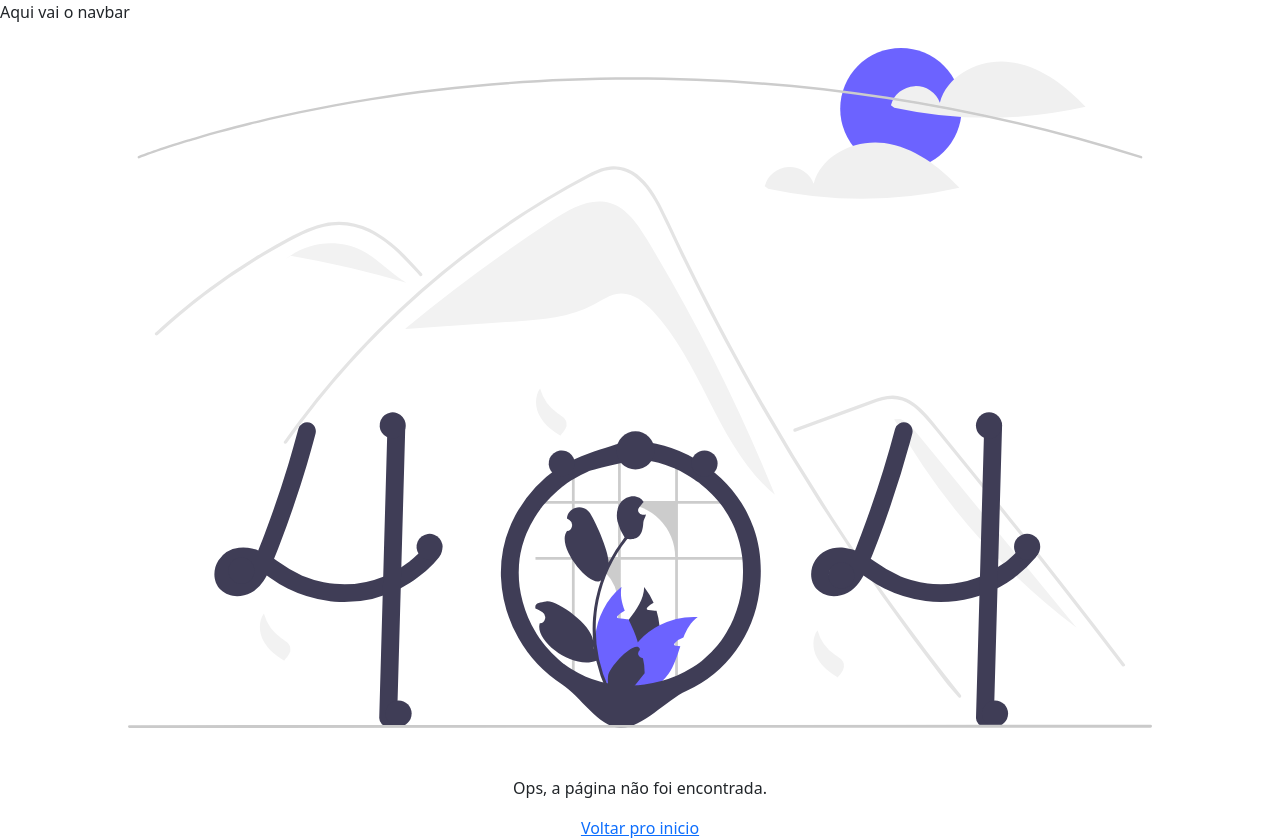
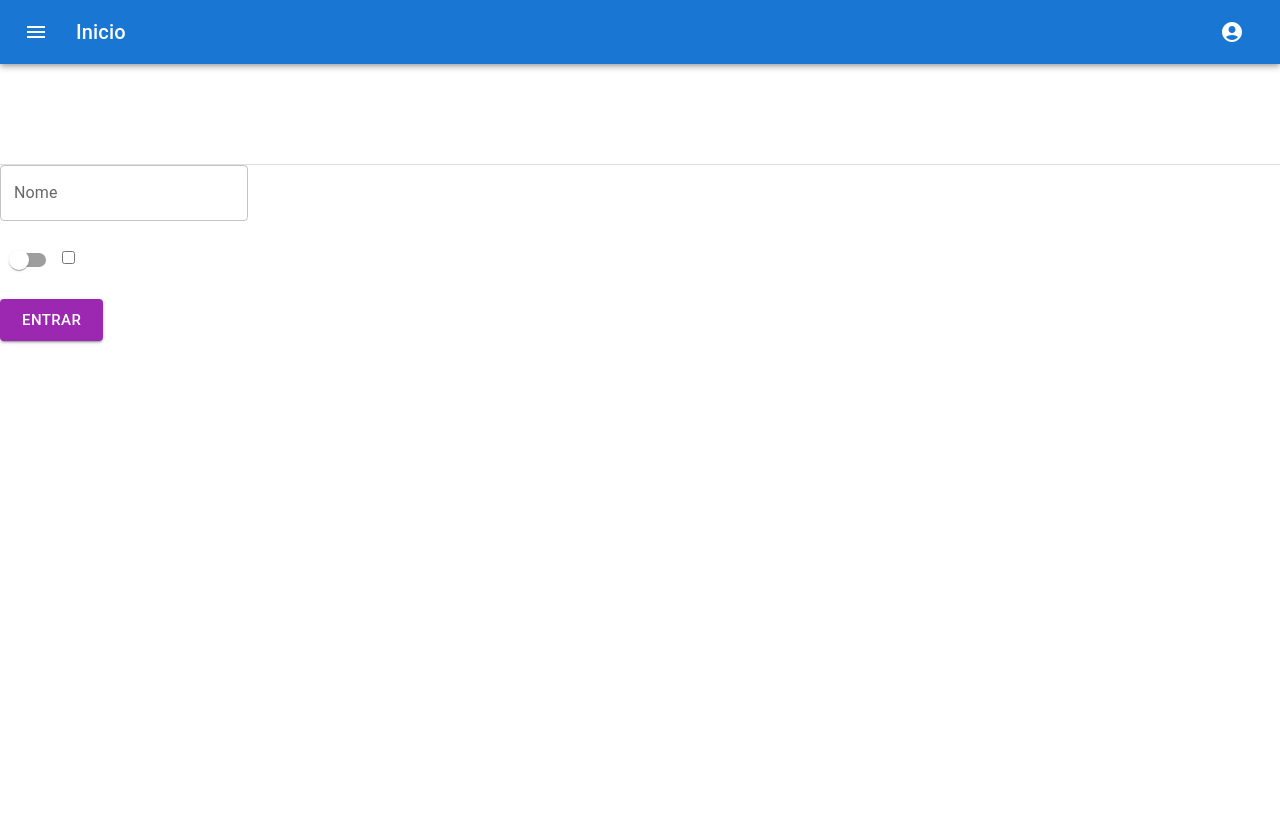
Before and after one commit to iwtrainingbr/app-front-10, a React (Create React App) app: page /teste in a window 1280 px wide. After the commit the page ends 800 px from the top, so only its background shows below. Built offline with nearby package versions, Linux system fonts and the light colour scheme.

Commit message:
instalando material ui

```diff
--- a/src/App.js
+++ b/src/App.js
@@ -1,5 +1,6 @@
 import {BrowserRouter, Routes, Route} from "react-router-dom";
 
+import Navbar from "./components/Navbar";
 import Home from "./pages/Home";
 import Config from "./pages/Config";
 import NotFound from "./pages/NotFound";
@@ -8,14 +9,15 @@ import Login from "./pages/Login";
 import Report from "./pages/Report";
 import Register from "./pages/Register";
 import Help from "./pages/Help";
+import Test from "./pages/Test";
 
 import "bootstrap";
-import "bootstrap/dist/css/bootstrap.min.css";
+// import "bootstrap/dist/css/bootstrap.min.css";
 
 export default function App() {
   return (
     <BrowserRouter>
-      Aqui vai o navbar
+      <Navbar/>
 
       <Routes>
         <Route path="/config" element={<Config/>}/>
@@ -24,6 +26,7 @@ export default function App() {
         <Route path="/relatorio" element={<Report/>}/>
         <Route path="/cadastro" element={<Register/>}/>
         <Route path="/ajuda" element={<Help/>}/>
+        <Route path="/teste" element={<Test/>}/>
         <Route path="/" element={<Home/>}/>
         <Route path="/*" element={<NotFound/>}/>
       </Routes>
--- /dev/null
+++ b/src/components/Navbar/index.js
@@ -0,0 +1,88 @@
+import * as React from 'react';
+import {Link} from "react-router-dom";
+import AppBar from '@mui/material/AppBar';
+import Box from '@mui/material/Box';
+import Toolbar from '@mui/material/Toolbar';
+import Typography from '@mui/material/Typography';
+import IconButton from '@mui/material/IconButton';
+import MenuIcon from '@mui/icons-material/Menu';
+import AccountCircle from '@mui/icons-material/AccountCircle';
+import Switch from '@mui/material/Switch';
+import FormControlLabel from '@mui/material/FormControlLabel';
+import FormGroup from '@mui/material/FormGroup';
+import MenuItem from '@mui/material/MenuItem';
+import Menu from '@mui/material/Menu';
+
+export default function Navbar() {
+  const [auth, setAuth] = React.useState(true);
+  const [anchorEl, setAnchorEl] = React.useState(null);
+
+  const handleChange = (event) => {
+    setAuth(event.target.checked);
+  };
+
+  const handleMenu = (event) => {
+    setAnchorEl(event.currentTarget);
+  };
+
+  const handleClose = () => {
+    setAnchorEl(null);
+  };
+
+  return (
+    <Box sx={{ flexGrow: 1 }}>
+      <AppBar position="static">
+        <Toolbar>
+          <IconButton
+            size="large"
+            edge="start"
+            color="inherit"
+            aria-label="menu"
+            sx={{ mr: 2 }}
+          >
+            <MenuIcon />
+          </IconButton>
+          <Typography variant="h6" component="div" sx={{ flexGrow: 1 }}>
+            Inicio
+          </Typography>
+            <div>
+              <IconButton
+                size="large"
+                aria-label="account of current user"
+                aria-controls="menu-appbar"
+                aria-haspopup="true"
+                onClick={handleMenu}
+                color="inherit"
+              >
+                <AccountCircle />
+              </IconButton>
+              <Menu
+                id="menu-appbar"
+                anchorEl={anchorEl}
+                anchorOrigin={{
+                  vertical: 'top',
+                  horizontal: 'right',
+                }}
+                keepMounted
+                transformOrigin={{
+                  vertical: 'top',
+                  horizontal: 'right',
+                }}
+                open={Boolean(anchorEl)}
+                onClose={handleClose}
+              >
+                <Link to="/config">
+                  <MenuItem onClick={handleClose}>Configurações</MenuItem>
+                </Link>
+                <Link to="/login">
+                  <MenuItem onClick={handleClose}>
+                    Sair
+                  </MenuItem>
+                </Link>
+              </Menu>
+            </div>
+        </Toolbar>
+      </AppBar>
+    </Box>
+  );
+}
--- a/src/pages/NotFound/index.js
+++ b/src/pages/NotFound/index.js
@@ -1,4 +1,5 @@
 import {Link} from "react-router-dom";
+import {Button} from "@mui/material";
 import img from "./img/404.svg";
 
 export default function NotFound() {
@@ -9,6 +10,8 @@ export default function NotFound() {
 
       <p className="mt-5">Ops, a página não foi encontrada.</p>
 
+      <Button variant="contained" color="secondary">Teste</Button>
+
       <Link to="/">Voltar pro inicio</Link>
     </div>
   )
--- /dev/null
+++ b/src/pages/Test/index.js
@@ -0,0 +1,21 @@
+import {TextField, Button, Divider, Switch} from "@mui/material";
+
+export default function Test() {
+  return (
+    <div style={{marginTop: 100}}>
+
+      <Divider/>
+
+      <TextField label="Nome"/>
+
+      <br/><br/>
+
+      <Switch/>
+      <input type="checkbox"/>
+
+      <br/><br/>
+
+      <Button color="secondary" size="large" variant="contained">ENTRAR</Button>
+    </div>
+  )
+}
```
